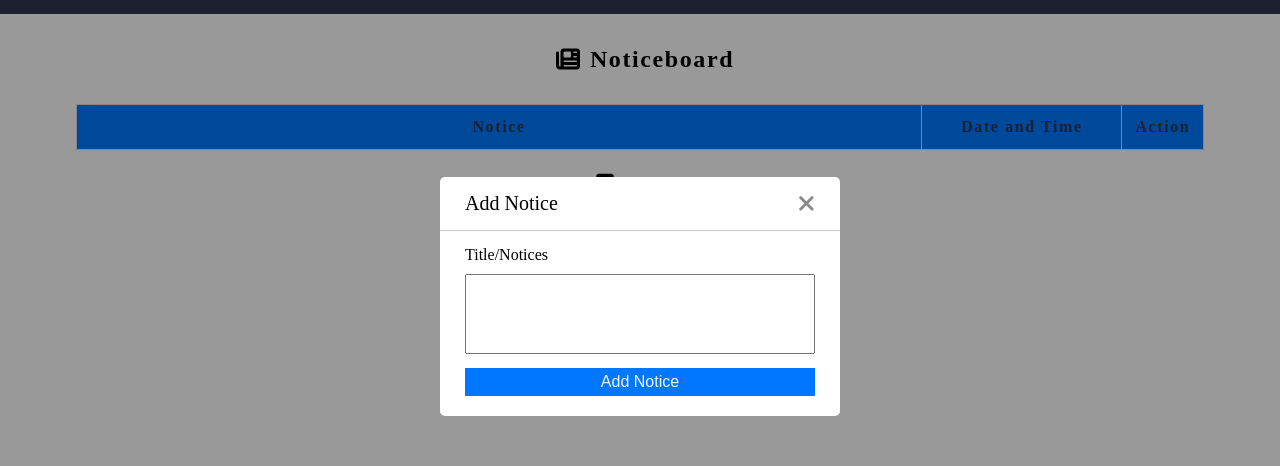
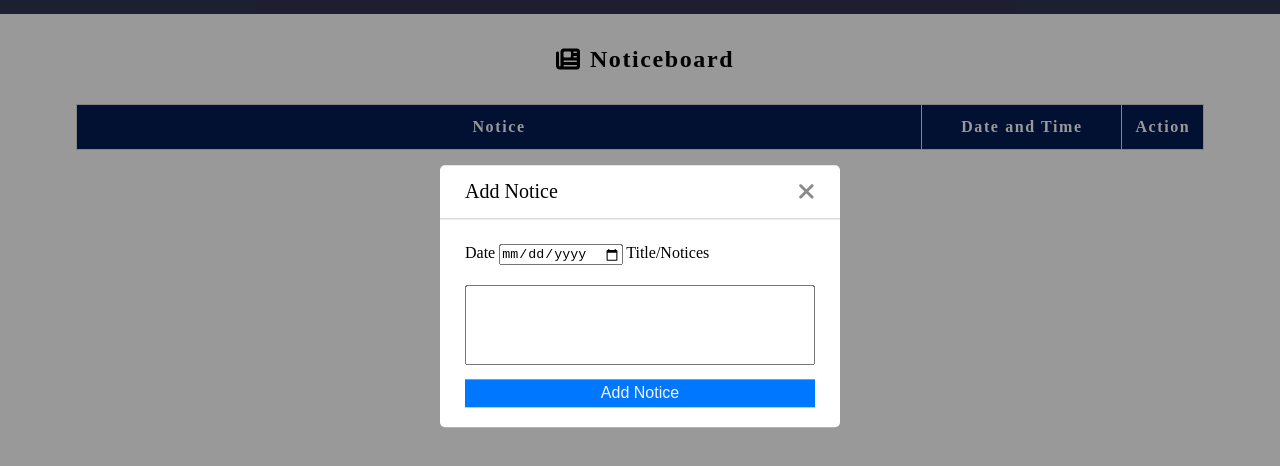
Before and after one commit to SUBHANGI-DHASMANA/University-Notice-project, a plain HTML site: page index.html in a window 1280 px wide. Both pictures are taken after a click on the button "Add Notice". Shown: the part 86-552 px from the top of the page. Drawn offline with Linux system fonts and the light colour scheme.

Commit message:
Update index.html

```diff
--- a/index.html
+++ b/index.html
@@ -31,7 +31,9 @@
                 </header>
                 <form>
                     <div class="row title">
-                        <label>Title/Notices</label><br>
+                        <label>Date</label>
+                        <input type="date" name="" id="" style="margin: 10px 0;">
+                        <label>Title/Notices</label>
                         <textarea id="name"></textarea>
                     </div>
                     <button id="add-btn" value="submit" onclick="manageData()">Add Notice</button>
@@ -51,9 +53,9 @@
             <table id="show" style="border-radius: 5px;">
                 <thead>
                     <tr>
-                        <th style="width: 75%; background-color: #0077ff;">Notice</th>
-                        <th style="width: 200px; background-color: #0077ff;">Date and Time</th>
-                        <th style="background-color: #0077ff;">Action</th>
+                        <th style="width: 75%; background-color: #041d53; color: #fff;">Notice</th>
+                        <th style="width: 200px; background-color: #041d53; color: #fff;">Date and Time</th>
+                        <th style="background-color: #041d53; color: #fff;">Action</th>
                     </tr>
                 </thead>
                 <tbody id="root"></tbody>
```
